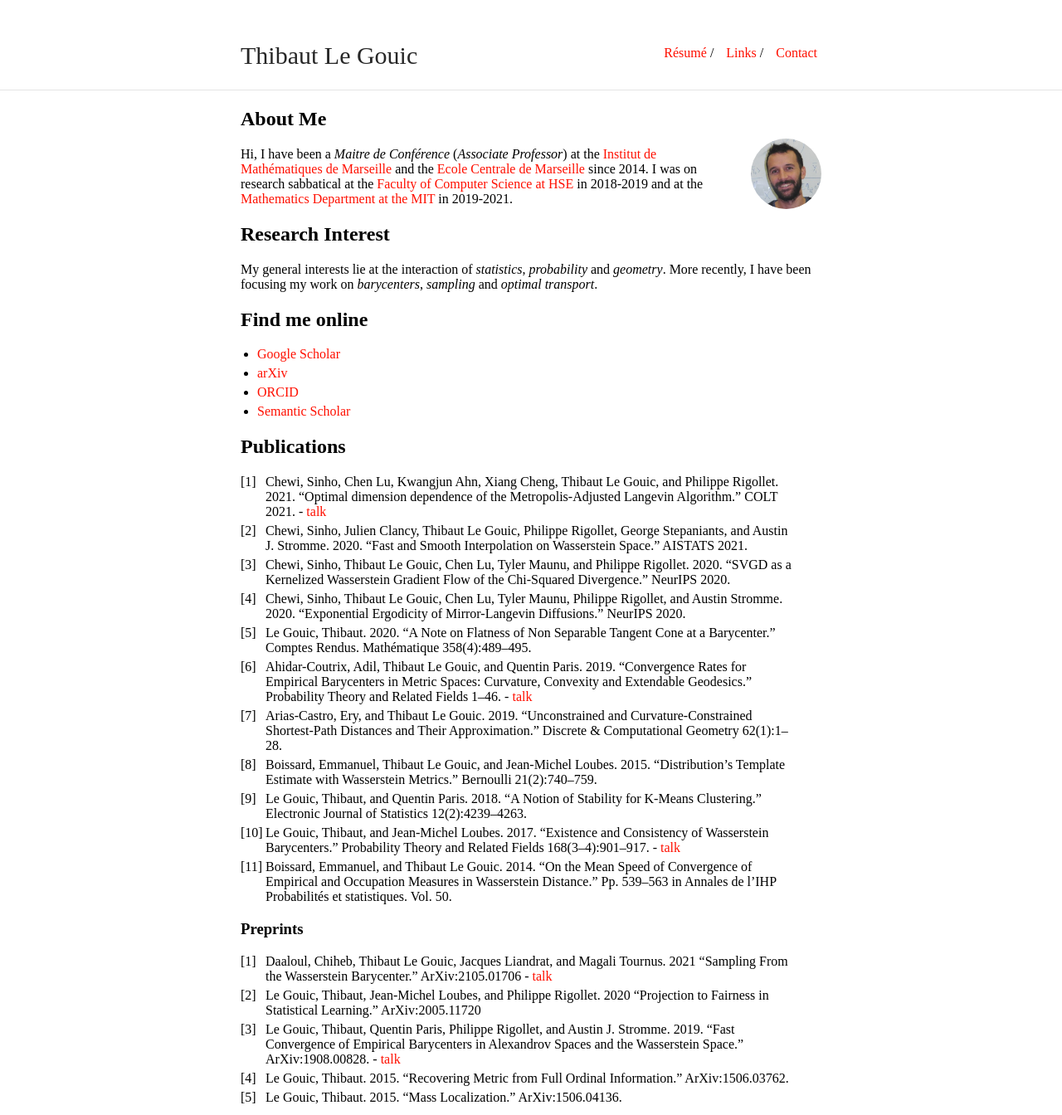
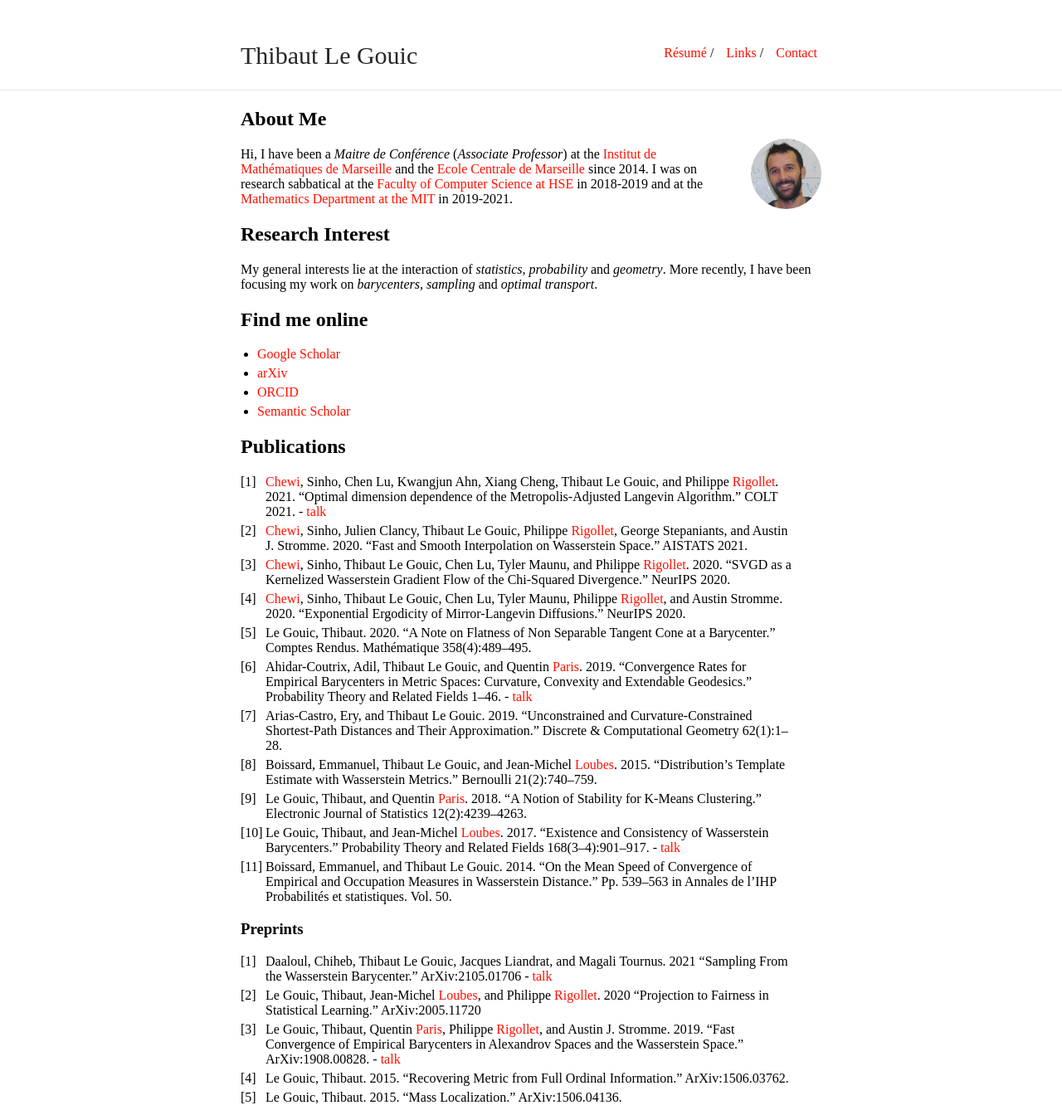
Before and after one commit to ThibautLG/thibautlg.github.io, a Jekyll site: the page built from index.md, in a window 1280 px wide, cut to the strip 0-1344 px from the top of the page. Shown: the whole strip at 83% size. Built offline with Jekyll 4.4.1, drawn with Linux system fonts in a browser that asks for light colours; our own code applies the rules of GitHub Pages for plain Markdown files; part of the change alters nothing that is shown.

Commit message:
coauthors links added

```diff
--- a/index.md
+++ b/index.md
@@ -23,23 +23,23 @@ More recently, I have been focusing my work on *barycenters*, *sampling* and *op
 
 ## Publications
 
-1. Chewi, Sinho, Chen Lu, Kwangjun Ahn, Xiang Cheng, Thibaut Le Gouic, and Philippe Rigollet. 2021. "Optimal dimension dependence of the Metropolis-Adjusted Langevin Algorithm." COLT 2021. - [talk](https://www.youtube.com/watch?v=T5XZ1H9pBOg)
-1. Chewi, Sinho, Julien Clancy, Thibaut Le Gouic, Philippe Rigollet, George Stepaniants, and Austin J. Stromme. 2020. “Fast and Smooth Interpolation on Wasserstein Space.” AISTATS 2021.
-1. Chewi, Sinho, Thibaut Le Gouic, Chen Lu, Tyler Maunu, and Philippe Rigollet. 2020. “SVGD as a Kernelized Wasserstein Gradient Flow of the Chi-Squared Divergence.” NeurIPS 2020.
-1. Chewi, Sinho, Thibaut Le Gouic, Chen Lu, Tyler Maunu, Philippe Rigollet, and Austin Stromme. 2020. “Exponential Ergodicity of Mirror-Langevin Diffusions.”  NeurIPS 2020.
+1. [Chewi](https://chewisinho.github.io/), Sinho, Chen Lu, Kwangjun Ahn, Xiang Cheng, Thibaut Le Gouic, and Philippe [Rigollet](http://www-math.mit.edu/~rigollet/). 2021. "Optimal dimension dependence of the Metropolis-Adjusted Langevin Algorithm." COLT 2021. - [talk](https://www.youtube.com/watch?v=T5XZ1H9pBOg)
+1. [Chewi](https://chewisinho.github.io/), Sinho, Julien Clancy, Thibaut Le Gouic, Philippe [Rigollet](http://www-math.mit.edu/~rigollet/), George Stepaniants, and Austin J. Stromme. 2020. “Fast and Smooth Interpolation on Wasserstein Space.” AISTATS 2021.
+1. [Chewi](https://chewisinho.github.io/), Sinho, Thibaut Le Gouic, Chen Lu, Tyler Maunu, and Philippe [Rigollet](http://www-math.mit.edu/~rigollet/). 2020. “SVGD as a Kernelized Wasserstein Gradient Flow of the Chi-Squared Divergence.” NeurIPS 2020.
+1. [Chewi](https://chewisinho.github.io/), Sinho, Thibaut Le Gouic, Chen Lu, Tyler Maunu, Philippe [Rigollet](http://www-math.mit.edu/~rigollet/), and Austin Stromme. 2020. “Exponential Ergodicity of Mirror-Langevin Diffusions.”  NeurIPS 2020.
 1. Le Gouic, Thibaut. 2020. “A Note on Flatness of Non Separable Tangent Cone at a Barycenter.” Comptes Rendus. Mathématique 358(4):489–495.
-1. Ahidar-Coutrix, Adil, Thibaut Le Gouic, and Quentin Paris. 2019. “Convergence Rates for Empirical Barycenters in Metric Spaces: Curvature, Convexity and Extendable Geodesics.” Probability Theory and Related Fields 1–46. - [talk](https://www.youtube.com/watch?v=vcriVEsyLfc)
+1. Ahidar-Coutrix, Adil, Thibaut Le Gouic, and Quentin [Paris](https://www.qparis-math.com/). 2019. “Convergence Rates for Empirical Barycenters in Metric Spaces: Curvature, Convexity and Extendable Geodesics.” Probability Theory and Related Fields 1–46. - [talk](https://www.youtube.com/watch?v=vcriVEsyLfc)
 1. Arias-Castro, Ery, and Thibaut Le Gouic. 2019. “Unconstrained and Curvature-Constrained Shortest-Path Distances and Their Approximation.” Discrete & Computational Geometry 62(1):1–28.
-1. Boissard, Emmanuel, Thibaut Le Gouic, and Jean-Michel Loubes. 2015. “Distribution’s Template Estimate with Wasserstein Metrics.” Bernoulli 21(2):740–759.
-1. Le Gouic, Thibaut, and Quentin Paris. 2018. “A Notion of Stability for K-Means Clustering.” Electronic Journal of Statistics 12(2):4239–4263.
-1. Le Gouic, Thibaut, and Jean-Michel Loubes. 2017. “Existence and Consistency of Wasserstein Barycenters.” Probability Theory and Related Fields 168(3–4):901–917. - [talk](https://www.youtube.com/watch?v=lzGxDemDCkc)
+1. Boissard, Emmanuel, Thibaut Le Gouic, and Jean-Michel [Loubes](https://perso.math.univ-toulouse.fr/loubes/). 2015. “Distribution’s Template Estimate with Wasserstein Metrics.” Bernoulli 21(2):740–759.
+1. Le Gouic, Thibaut, and Quentin [Paris](https://www.qparis-math.com/). 2018. “A Notion of Stability for K-Means Clustering.” Electronic Journal of Statistics 12(2):4239–4263.
+1. Le Gouic, Thibaut, and Jean-Michel [Loubes](https://perso.math.univ-toulouse.fr/loubes/). 2017. “Existence and Consistency of Wasserstein Barycenters.” Probability Theory and Related Fields 168(3–4):901–917. - [talk](https://www.youtube.com/watch?v=lzGxDemDCkc)
 1. Boissard, Emmanuel, and Thibaut Le Gouic. 2014. “On the Mean Speed of Convergence of Empirical and Occupation Measures in Wasserstein Distance.” Pp. 539–563 in Annales de l’IHP Probabilités et statistiques. Vol. 50.
 
 ### Preprints
 
 1. Daaloul, Chiheb, Thibaut Le Gouic, Jacques Liandrat, and Magali Tournus. 2021 “Sampling From the Wasserstein Barycenter.” ArXiv:2105.01706 - [talk](https://www.youtube.com/watch?v=vcriVEsyLfc)
-1. Le Gouic, Thibaut, Jean-Michel Loubes, and Philippe Rigollet. 2020 “Projection to Fairness in Statistical Learning.” ArXiv:2005.11720
-1. Le Gouic, Thibaut, Quentin Paris, Philippe Rigollet, and Austin J. Stromme. 2019. “Fast Convergence of Empirical Barycenters in Alexandrov Spaces and the Wasserstein Space.” ArXiv:1908.00828. - [talk](https://www.youtube.com/watch?v=vcriVEsyLfc)
+1. Le Gouic, Thibaut, Jean-Michel [Loubes](https://perso.math.univ-toulouse.fr/loubes/), and Philippe [Rigollet](http://www-math.mit.edu/~rigollet/). 2020 “Projection to Fairness in Statistical Learning.” ArXiv:2005.11720
+1. Le Gouic, Thibaut, Quentin [Paris](https://www.qparis-math.com/), Philippe [Rigollet](http://www-math.mit.edu/~rigollet/), and Austin J. Stromme. 2019. “Fast Convergence of Empirical Barycenters in Alexandrov Spaces and the Wasserstein Space.” ArXiv:1908.00828. - [talk](https://www.youtube.com/watch?v=vcriVEsyLfc)
 1. Le Gouic, Thibaut. 2015. “Recovering Metric from Full Ordinal Information.” ArXiv:1506.03762.
 1. Le Gouic, Thibaut. 2015. “Mass Localization.” ArXiv:1506.04136.
 
```
